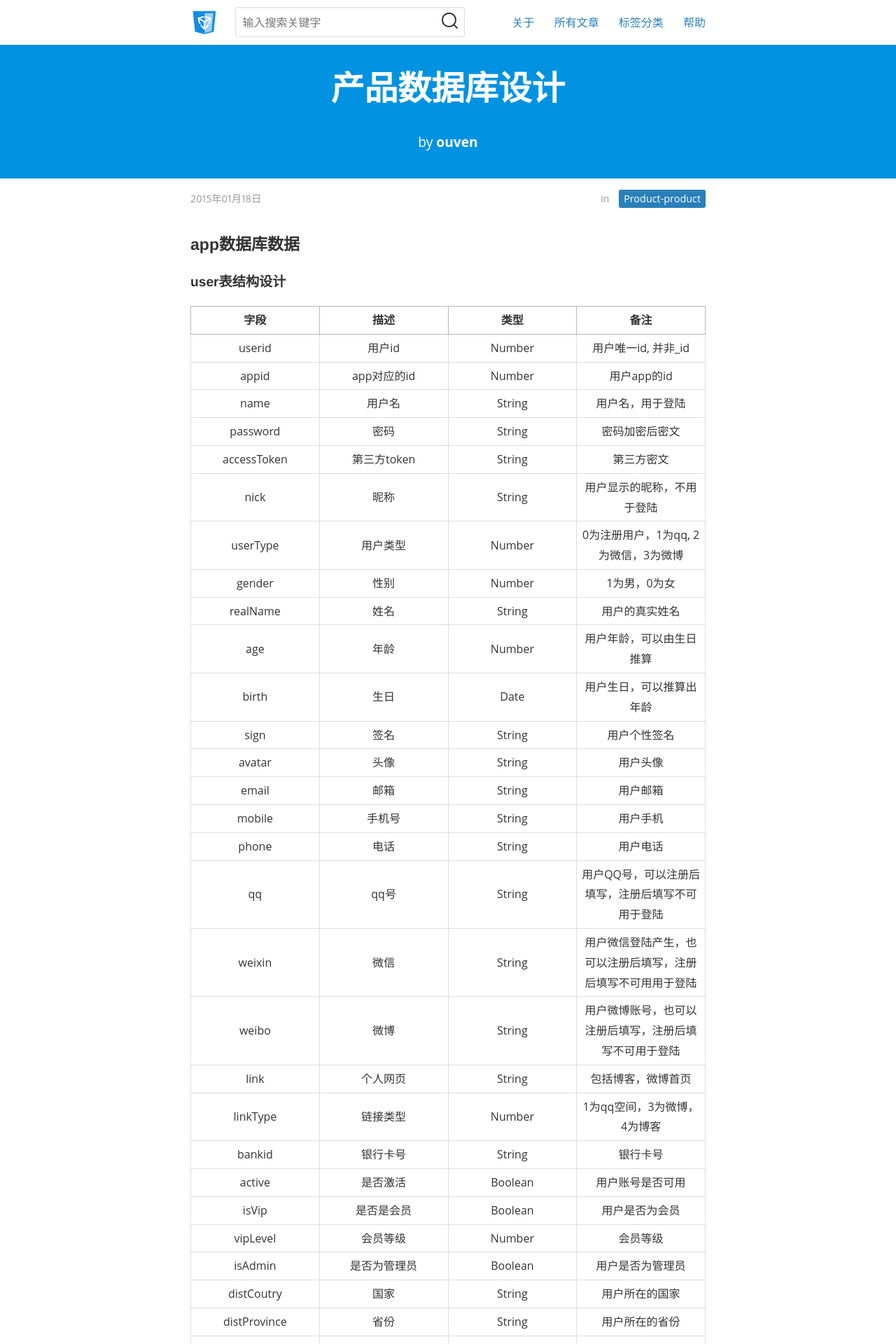
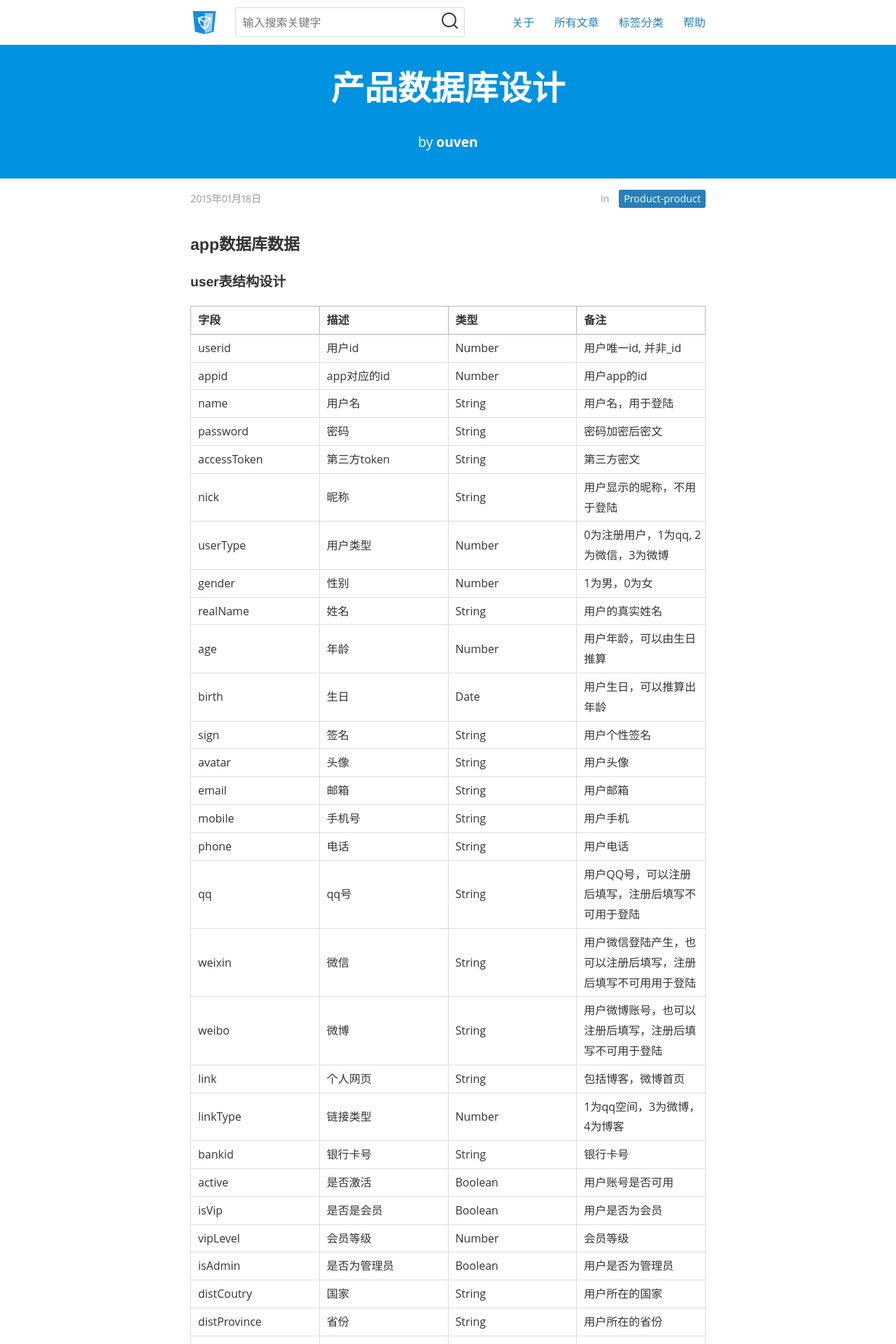
Before and after one commit to ouvens/ouvens.github.io, a Jekyll site: the page built from _posts/product-product/2015-01-18-db-design.markdown, in a window 1280 px wide. Shown: the top 1920 px of the page at 70% size. Built offline with Jekyll 4.4.1, drawn with Linux system fonts in a browser that asks for light colours; nearby versions of some CDN libraries; Markdown is read by kramdown in place of the engine named in the settings; a style sheet for code colours, icons or effects is not loaded.

Commit message:
table css

```diff
--- a/_sass/base/_tables.scss
+++ b/_sass/base/_tables.scss
@@ -20,6 +20,6 @@ tr,
 td,
 th {
   vertical-align: middle;
-  text-align: center;
-  padding: 5px;
+  text-align: left;
+  padding: 5px 5px 5px 10px;
 }
```
